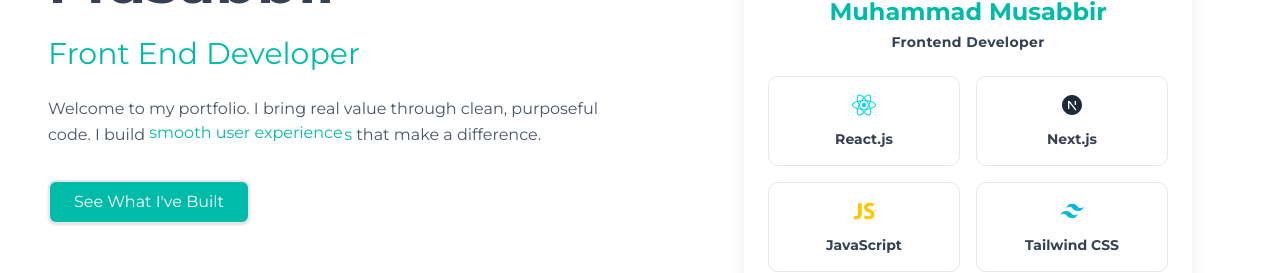
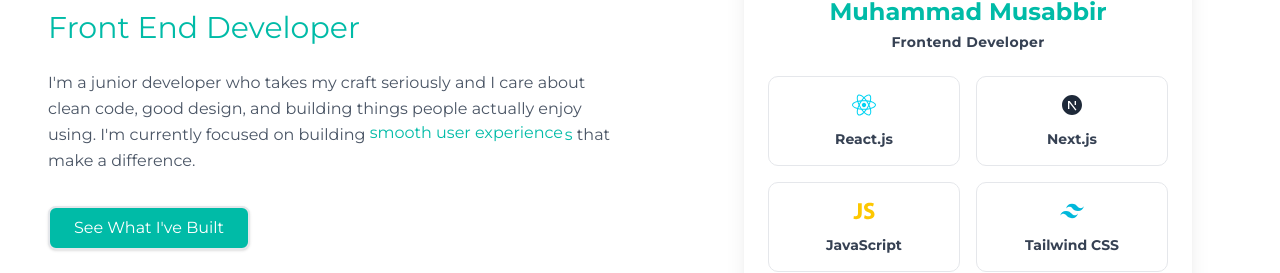
Before and after one commit to RxvxntxN/musabbir, a Next.js app: page / in a window 1280 px wide. Shown: the part 420-693 px from the top of the page. Built offline with nearby package versions, Linux system fonts and the light colour scheme; no server answers.

Commit message:
need to add little text

```diff
--- a/app/components/HeroPage.tsx
+++ b/app/components/HeroPage.tsx
@@ -25,7 +25,9 @@ const HeroPage = () => {
           <span className="text-teal-500 text-2xl md:text-3xl block">Front End Developer</span>
 
           <div className="text-gray-600 text-sm md:text-base dark:text-gray-300 leading-relaxed">
-            Welcome to my portfolio. I bring real value through clean, purposeful code. I build{' '}
+            I&apos;m a junior developer who takes my craft seriously and I care about clean code,
+            good design, and building things people actually enjoy using. I&apos;m currently focused
+            on building{' '}
             <TextTransition
               inline
               className="inline-flex text-teal-500 font-medium"
```
